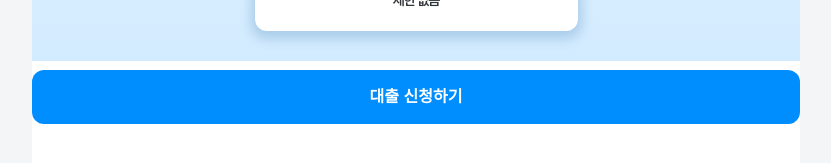
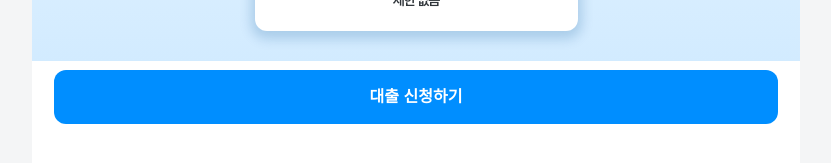
Before and after one commit to mjgwon24/flexrate-front, a Next.js app: page / in a window 1280 px wide. Shown: the part 657-820 px from the top of the page, without its empty margins (224-1055 px from the left). Built offline with nearby package versions, Linux system fonts and the light colour scheme.

Commit message:
feat: 버튼 width 관련 수정

```diff
--- a/src/components/main/IntroduceHome/IntroduceHome.style.ts
+++ b/src/components/main/IntroduceHome/IntroduceHome.style.ts
@@ -105,3 +105,7 @@ export const ContentSubTextContent = styled.div`
 export const Spacing = styled.div`
   height: 9px;
 `;
+
+export const ButtonContainer = styled.div`
+  width: calc(100% - 44px);
+`;
--- a/src/components/main/IntroduceHome/IntroduceHome.tsx
+++ b/src/components/main/IntroduceHome/IntroduceHome.tsx
@@ -2,6 +2,7 @@
 
 import Image from 'next/image';
 import {
+  ButtonContainer,
   Content,
   ContentBox,
   ContentSubTextContainer,
@@ -60,7 +61,9 @@ const IntroduceHome = ({ user }: { user: boolean }) => {
         </ContentBox>
       </IntroduceContentContainer>
       <Spacing />
-      <Button size="XL" text="대출 신청하기" varient="PRIMARY" />
+      <ButtonContainer>
+        <Button size="XL" text="대출 신청하기" varient="PRIMARY" />
+      </ButtonContainer>
     </Wrapper>
   );
 };
```
